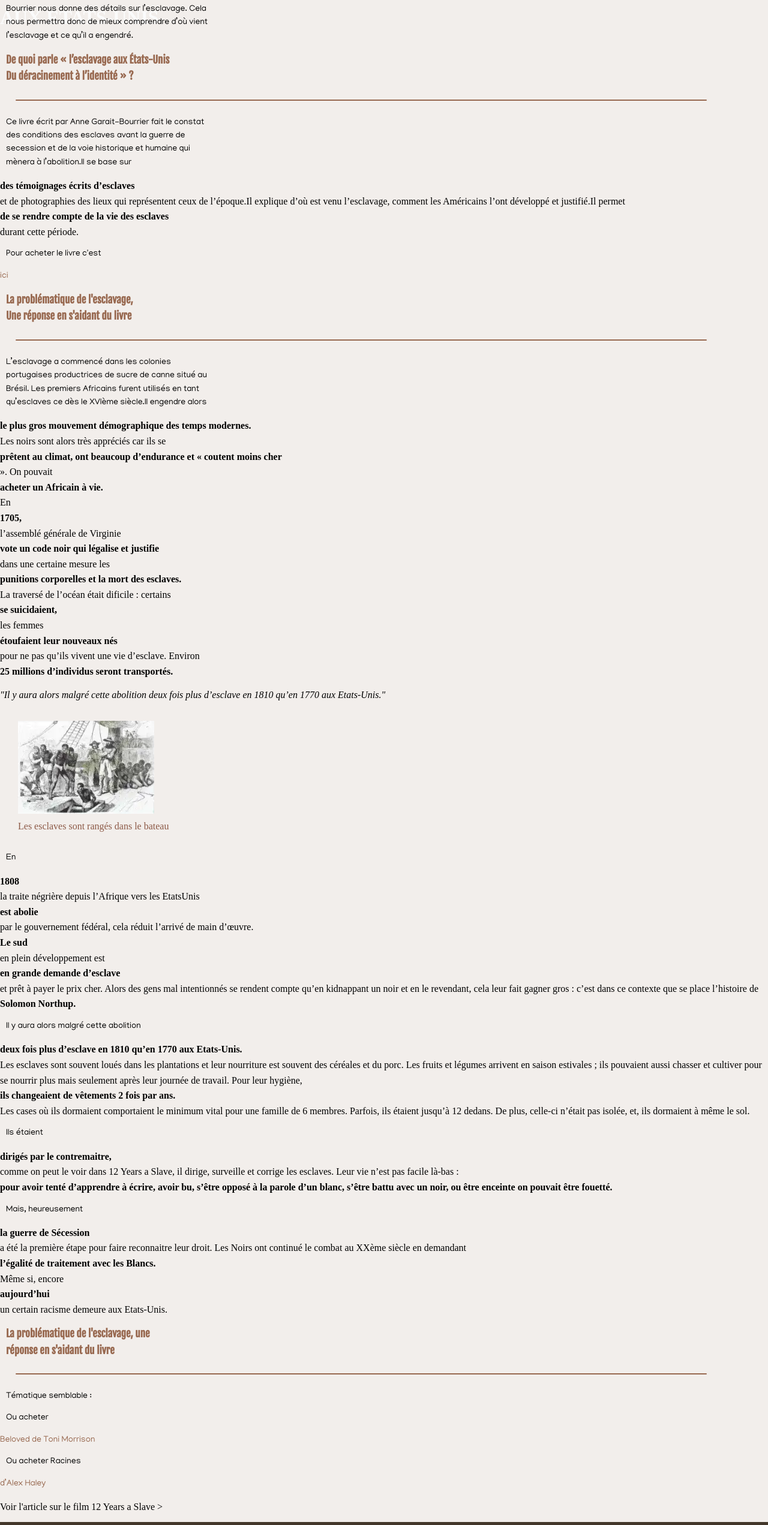
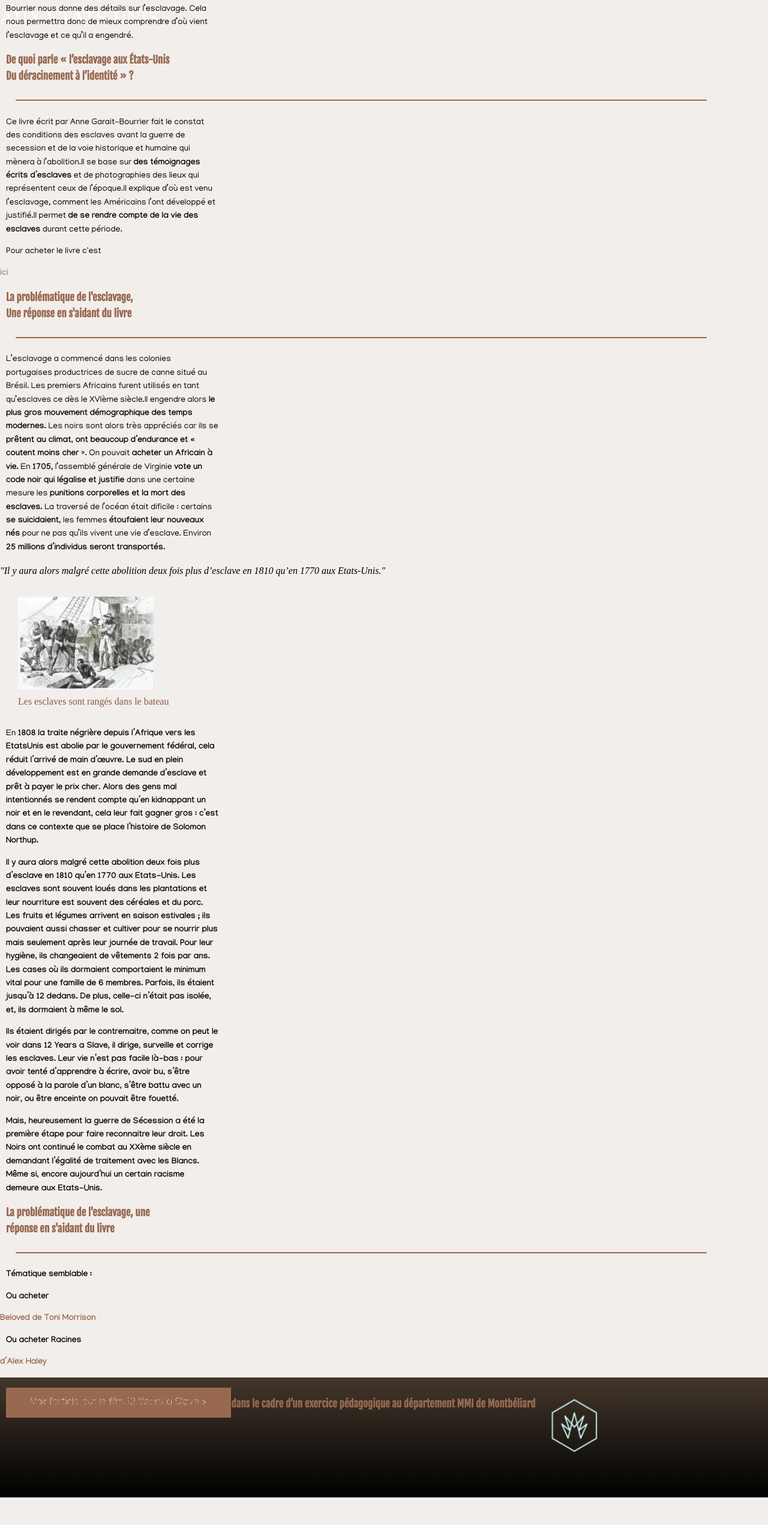
Before and after one commit to MeldryckSAID/Sae-web, a plain HTML site: page projet-56/projet-56/livre.html in a window 1280 px wide. Shown: the part 254-2797 px from the top of the page at 60% size. After the commit the page ends 2751 px from the top, so only its background shows below. Drawn offline with Linux system fonts and the light colour scheme.

Commit message:
liens et p

```diff
--- a/projet-56/projet-56/livre.html
+++ b/projet-56/projet-56/livre.html
@@ -51,12 +51,12 @@
             Ce livre écrit par Anne Garait-Bourrier fait le constat des
             conditions des esclaves avant la guerre de secession et
             de la voie historique et humaine qui mènera à
-            l’abolition.Il se base sur <div class="gras">des témoignages écrits d’esclaves</div>
+            l’abolition.Il se base sur  <strong> des témoignages écrits d’esclaves</strong>
             et de photographies des lieux qui
             représentent ceux de l’époque.Il explique d’où est venu
             l’esclavage, comment les Américains l’ont développé et
-            justifié.Il permet <div class="gras"> de se rendre compte de la vie des
-            esclaves</div> durant cette période.
+            justifié.Il permet  <strong>  de se rendre compte de la vie des
+            esclaves</strong> durant cette période.
 
         </p>
         <p>
@@ -71,20 +71,20 @@
             L’esclavage a commencé dans les colonies portugaises
             productrices de sucre de canne situé au Brésil. Les
             premiers Africains furent utilisés en tant qu’esclaves ce
-            dès le XVIème siècle.Il engendre alors <div class="gras">le plus gros
-            mouvement démographique des temps modernes.</div>   Les
-            noirs sont alors très appréciés car ils se<div class="gras">prêtent au
-            climat, ont beaucoup d’endurance et « coutent moins cher</div>
-            ». On pouvait <div class="gras"> acheter un Africain à vie.</div>
+            dès le XVIème siècle.Il engendre alors  <strong> le plus gros
+            mouvement démographique des temps modernes.</strong>   Les
+            noirs sont alors très appréciés car ils se <strong> prêtent au
+            climat, ont beaucoup d’endurance et « coutent moins cher</strong>
+            ». On pouvait <strong>  acheter un Africain à vie.</strong>
 
-            En <div class="gras"> 1705,</div> l’assemblé générale de Virginie <div class="gras">vote un code
-            noir qui légalise et justifie</div>  dans une certaine mesure les
-            <div class="gras">punitions corporelles et la mort des esclaves.</div>
+            En <strong>  1705,</strong> l’assemblé générale de Virginie <strong> vote un code
+            noir qui légalise et justifie</strong>  dans une certaine mesure les
+            <strong> punitions corporelles et la mort des esclaves.</strong>
 
-            La traversé de l’océan était dificile : certains <div class="gras">se
-            suicidaient,</div>  les femmes <div class="gras"> étoufaient leur nouveaux nés</div>
-            pour ne pas qu’ils vivent une vie d’esclave. Environ <div class="gras">25
-            millions d’individus seront transportés.</div>
+            La traversé de l’océan était dificile : certains <strong> se
+            suicidaient,</strong>  les femmes <strong>  étoufaient leur nouveaux nés</strong>
+            pour ne pas qu’ils vivent une vie d’esclave. Environ <strong> 25
+            millions d’individus seront transportés.</strong>
         </p>
         <cite>
             "Il y aura alors malgré cette
@@ -97,42 +97,42 @@
             <figcaption>Les esclaves sont rangés dans le bateau</figcaption>
         </figure>
         <p>
-            En <div class="gras"> 1808 </div>la traite négrière depuis l’Afrique vers les EtatsUnis <div class="gras">est abolie</div> par le gouvernement fédéral, cela réduit
-            l’arrivé de main d’œuvre. <div class="gras">Le sud</div> en plein développement
-            est <div class="gras">en grande demande d’esclave </div>et prêt à payer le prix
+            En <strong>  1808 </div>la traite négrière depuis l’Afrique vers les EtatsUnis <strong> est abolie </strong> par le gouvernement fédéral, cela réduit
+            l’arrivé de main d’œuvre. <strong> Le sud</strong> en plein développement
+            est <strong> en grande demande d’esclave </strong>et prêt à payer le prix
             cher. Alors des gens mal intentionnés se rendent compte
             qu’en kidnappant un noir et en le revendant, cela leur
             fait gagner gros : c’est dans ce contexte que se place
-            l’histoire de <div class="gras">Solomon Northup.</div>
+            l’histoire de <strong> Solomon Northup.</strong>
         </p>
         <p>
-            Il y aura alors malgré cette abolition <div class="gras">deux fois plus
-            d’esclave en 1810 qu’en 1770 aux Etats-Unis.</div>
+            Il y aura alors malgré cette abolition <strong> deux fois plus
+            d’esclave en 1810 qu’en 1770 aux Etats-Unis.</strong>
             Les esclaves sont souvent loués dans les plantations et
             leur nourriture est souvent des céréales et du porc. Les
             fruits et légumes arrivent en saison estivales ; ils
             pouvaient aussi chasser et cultiver pour se nourrir plus
             mais seulement après leur journée de travail. Pour leur
-            hygiène, <div class="gras">ils changeaient de vêtements 2 fois par ans.</div>
+            hygiène, <strong> ils changeaient de vêtements 2 fois par ans.</strong>
             Les cases où ils dormaient comportaient le minimum
             vital pour une famille de 6 membres. Parfois, ils étaient
             jusqu’à 12 dedans. De plus, celle-ci n’était pas isolée, et,
             ils dormaient à même le sol.
         </p>
         <p>
-            Ils étaient <div class="gras">dirigés par le contremaitre,</div>  comme on peut
+            Ils étaient <strong> dirigés par le contremaitre,</strong>  comme on peut
             le voir dans 12 Years a Slave, il dirige, surveille et corrige
-            les esclaves. Leur vie n’est pas facile là-bas :   <div class="gras">  pour avoir
+            les esclaves. Leur vie n’est pas facile là-bas :   <strong>   pour avoir
             tenté d’apprendre à écrire, avoir bu, s’être opposé à la
             parole d’un blanc, s’être battu avec un noir, ou être
-            enceinte on pouvait être fouetté.</div>
+            enceinte on pouvait être fouetté.</strong>
         </p>
         <p>
-            Mais, heureusement <div class="gras">la guerre de Sécession</div>   a été la
+            Mais, heureusement <strong> la guerre de Sécession</strong>   a été la
             première étape pour faire reconnaitre leur droit. Les
             Noirs ont continué le combat au XXème siècle en
-            demandant <div class="gras">l’égalité de traitement avec les Blancs.</div>
-            Même si, encore <div class="gras">aujourd’hui</div>   un certain racisme
+            demandant <strong> l’égalité de traitement avec les Blancs.</strong>
+            Même si, encore <strong> aujourd’hui</strong>   un certain racisme
             demeure aux Etats-Unis.
         </p>
         <h3>
@@ -149,21 +149,18 @@
          <p>
             Ou acheter Racines <div class="clik">d’Alex Haley</div>
          </p>
-         <div class="lien"> Voir l'article sur le film 12 Years a Slave > </div>
+         <p class="lien"> Voir l'article sur le film 12 Years a Slave > </p>
 
     </main>
     <footer>
-        <div class="foo" >
         <h3 class="hf">
             A propos le site est réalisé par PierrePolJ
             lors d'un projet dans le cadre d’un
             exercice pédagogique au département MMI
             de Montbéliard
         </h3>
-        <img class="ifoo" src="img/logo mmi 1 blanc.png" alt="logo du département">
-    </div>
+        <img class="ifoo" src="img/logomini.png" alt="logo du département">
     </footer>
-
 
 </body>
 </html>
--- a/projet-56/projet-56/src/css/base/main.css
+++ b/projet-56/projet-56/src/css/base/main.css
@@ -18,11 +18,8 @@ p{
     margin-left:10px ;
     width: 354px;
 }
-.gras{
-    font-style: normal;
-    font-weight: bold;
-}
-.fin{
+
+.ct{
     font-style: normal;
     font-weight: lighter;
 }
@@ -44,6 +41,20 @@ p{
     color: var(--marron-clair);
 
 }
+.lien{
+    position: absolute;
+    width: 375px;
+    height: 50px;
+    background-color: var(--marron-clair);
+    color: var(--blanc);
+    font-weight: 100;
+    font-size: 17px;
+    font-family: var(--tma);
+    display: flex;
+    align-items: center;
+    justify-content: center;
+}
+
 
 .rh4
 {
--- a/projet-56/projet-56/src/css/layout/footer.css
+++ b/projet-56/projet-56/src/css/layout/footer.css
@@ -2,24 +2,17 @@ footer{
     background: linear-gradient(rgba(67, 55, 43, 1), rgba(0, 0, 0, 1));
     color: var(--marron-creme);
     margin-top: 12px;
+   height: 200px;
     padding-top: 20px;
     display: flex;
     justify-content: flex-start;
 
 }
 .hf{
-    right: 30%;
+
     z-index: 1;
 }
 .ifoo{
     z-index: 2;
-    border-radius: 100%;
+    height: 110px;
 }
-.foo{
-
-    margin-top: 12px;
-    padding-top: 20px;
-    justify-content: flex-start ;
-    position: relative;
-
-}
```
Also changed, not shown: projet-56/projet-56/12years.html (+4 -4 lines), projet-56/projet-56/autre.html (+2 -2 lines), projet-56/projet-56/formulaire.html (+2 -2 lines), projet-56/projet-56/index.html (+2 -2 lines), projet-56/projet-56/mcqueen.html (+37 -34 lines), projet-56/projet-56/img/logomini.png (added).
